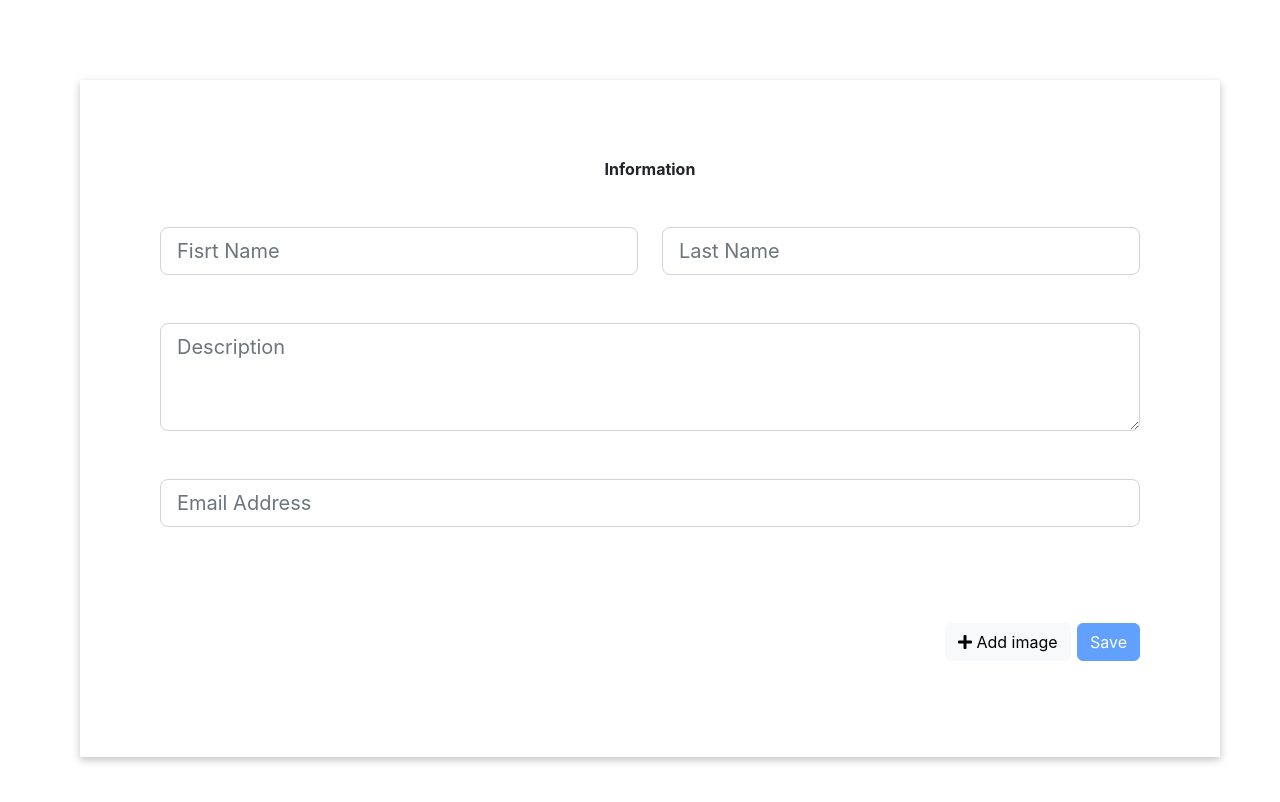
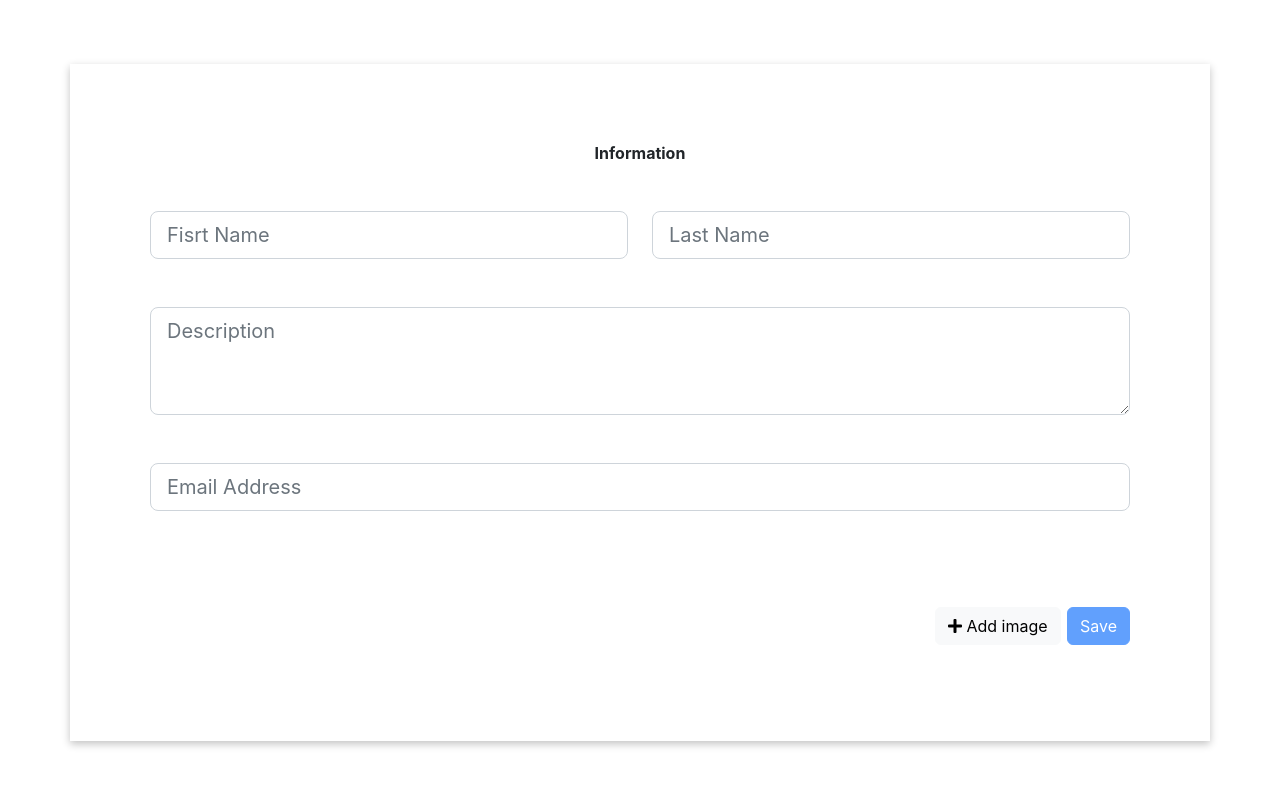
Before and after one commit to nguyendangthaoit/assessment, a React (Create React App) app in the folder web_ui/: page / in a window 1280 px wide. Shown: the top 802 px of the page. Built offline with nearby package versions, Linux system fonts and the light colour scheme; the HTML template or start-up script is replaced by a standard one.

Commit message:
update key and css

```diff
--- a/web_ui/src/App.css
+++ b/web_ui/src/App.css
@@ -38,7 +38,8 @@
 }
 
 .form_main{
-  margin: 5rem;
+  margin-top: 4rem;
+  margin-bottom: 4rem;
   padding: 5rem;
   box-shadow: rgba(0, 0, 0, 0.24) 0px 3px 8px;
 }
--- a/web_ui/src/app/form.js
+++ b/web_ui/src/app/form.js
@@ -113,8 +113,8 @@ const Form = (props) => {
                     <div className="row mb-5">
                         {
                             images.map(e =>
-                                <div className="col-lg-6 mb-3">
-                                    <img key={e} src={api.viewImage(e)} className="img-fluid" alt="..." />
+                                <div className="col-lg-6 mb-3" key={e}>
+                                    <img src={api.viewImage(e)} className="img-fluid" alt="..." />
                                 </div>
                             )
                         }
```
